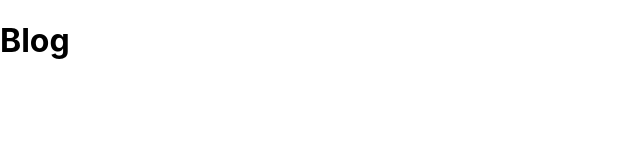
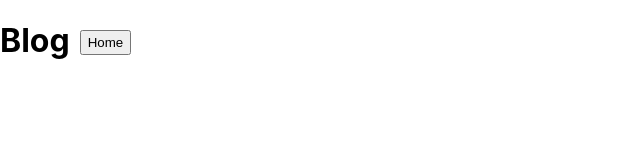
Before and after one commit to seojisoosoo/deploy, a React (Create React App) app: page / in a window 1280 px wide. Shown: the top 160 px of the page, without its empty margins (0-640 px from the left). Built offline with nearby package versions, Linux system fonts and the light colour scheme.

Commit message:
style:homebutton styling

```diff
--- a/src/App.js
+++ b/src/App.js
@@ -1,16 +1,32 @@
 import React from "react";
-import { Route, Routes } from "react-router-dom";
+import { Route, Routes, useNavigate } from "react-router-dom";
 import Blog from "./pages/Blog";
 import Create from "./pages/Create";
 import Read from "./pages/Read";
 import Update from "./pages/Update";
 import Delete from "./pages/Delete";
 import ReadDetail from "./pages/ReadDetail";
+import styled from "styled-components";
 
+const Dom = styled.div`
+  display: flex;
+`;
+const Button = styled.button`
+  height: 25px;
+  margin: 30px 0px 0px 10px;
+`;
 const App = () => {
+  const navigate = useNavigate();
+  const homeClick = () => {
+    navigate("/");
+  };
+
   return (
     <>
-      <h1>Blog</h1>
+      <Dom>
+        <h1>Blog</h1>
+        <Button onClick={homeClick}>Home</Button>
+      </Dom>
 
       <Routes>
         {/* <Route path="/" element={<Blog />}></Route> */}
--- a/src/pages/Read.js
+++ b/src/pages/Read.js
@@ -5,15 +5,15 @@ import axios from "axios";
 //axios.get이용
 
 const StyledBlog = styled.button`
-  background-color: skyblue;
-  border: 0;
+  border: 1px solid black;
+  background-color: white;
   border-radius: 20px;
-  margin: 2vh;
+  margin: 1vh 0vh;
   padding: 1vh;
   outline: 0;
   color: black;
   cursor: pointer;
-  font-size: 30px;
+  font-size: 20px;
 `;
 const Read = () => {
   const [blogs, setBlogs] = useState([]);
```
